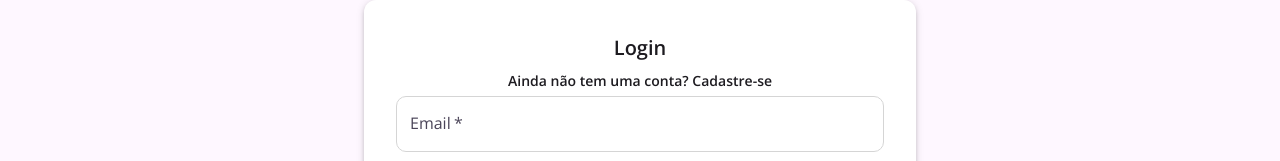
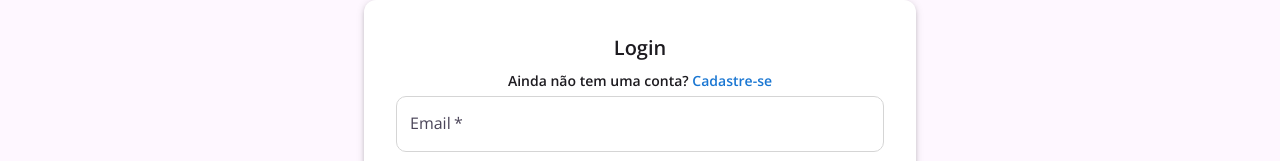
Before and after one commit to marceloareas/TrustReview, a React (Vite) app in the folder trustreview-app/app/: page /login in a window 1280 px wide. Shown: the part 286-447 px from the top of the page. Built offline with nearby package versions, Linux system fonts and the light colour scheme; a web font is replaced by a local one.

Commit message:
feat: Link em páginas de login e cadastro

```diff
--- a/trustreview-app/app/src/Sections/Login/index.tsx
+++ b/trustreview-app/app/src/Sections/Login/index.tsx
@@ -11,6 +11,7 @@
   Button,
 } from "@mui/material";
 import AppTitle from "../../components/AppTitle";
+import { Link } from "react-router-dom";
 
 const LoginSection = () => {
   const [email, setEmail] = useState("");
@@ -49,7 +50,13 @@
               gutterBottom
               textAlign="center"
             >
-              Ainda não tem uma conta? Cadastre-se
+              Ainda não tem uma conta?{" "}
+              <Link
+                to="/register"
+                style={{ textDecoration: "none", color: "#1976d2" }}
+              >
+                Cadastre-se
+              </Link>
             </Typography>
             <Box component="form" onSubmit={handleSubmit} noValidate>
               <Stack spacing={2}>
--- a/trustreview-app/app/src/Sections/Register/index.tsx
+++ b/trustreview-app/app/src/Sections/Register/index.tsx
@@ -11,6 +11,7 @@
   Button,
 } from "@mui/material";
 import AppTitle from "../../components/AppTitle";
+import { Link } from "react-router-dom";
 
 const RegisterSection = () => {
   const [name, setName] = useState("");
@@ -50,7 +51,13 @@
               gutterBottom
               textAlign="center"
             >
-              Já possui uma conta? Faça Login
+              Já possui uma conta?{" "}
+              <Link
+                to="/login"
+                style={{ textDecoration: "none", color: "#1976d2" }}
+              >
+                Faça login
+              </Link>
             </Typography>
             <Box component="form" onSubmit={handleSubmit} noValidate>
               <Stack spacing={2}>
```
